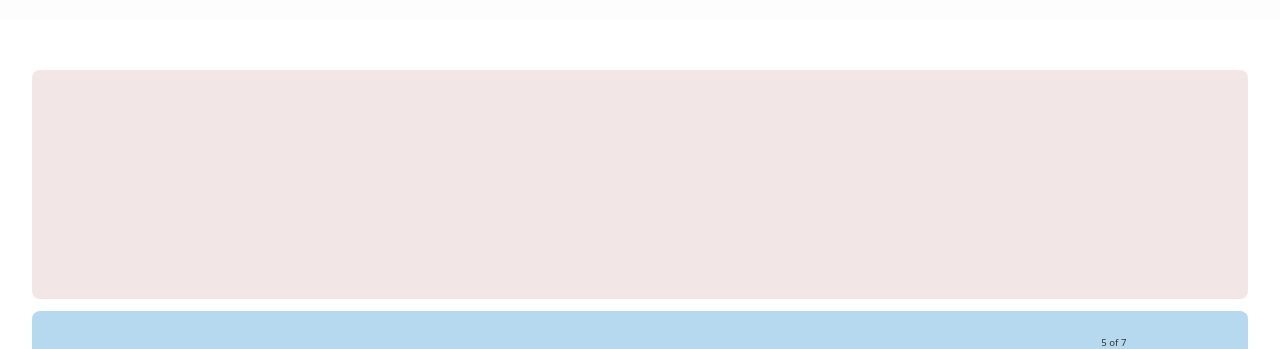
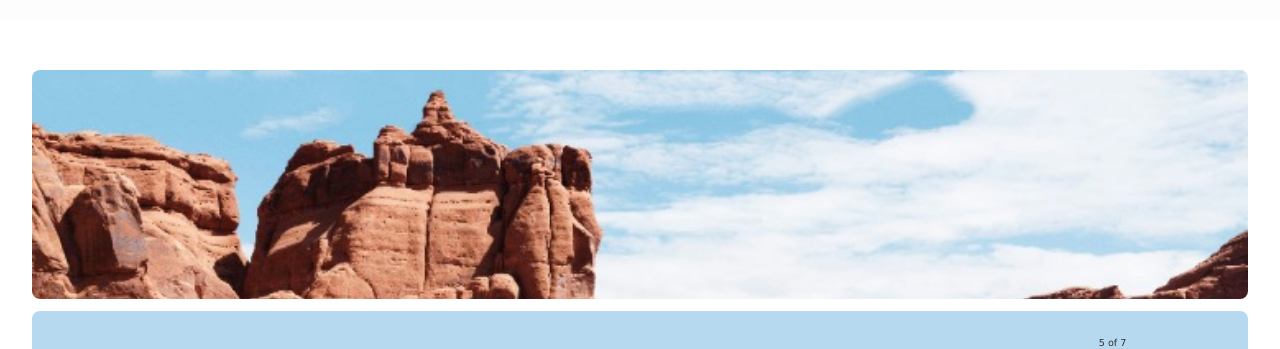
Before and after one commit to McTeaCup/TravelGenie, a React (Vite) app in the folder reactapp4.client/: page /food in a window 1280 px wide. Shown: the part 335-684 px from the top of the page. Built offline with nearby package versions, Linux system fonts and the light colour scheme.

Commit message:
added forms image

```diff
--- a/reactapp4.client/src/style.module.css
+++ b/reactapp4.client/src/style.module.css
@@ -10,6 +10,7 @@
     flex-direction: column;
     row-gap: 12px;
     margin-top: 50px;
+    font-family: Geneva, Tahoma, sans-serif;
 }
 
 .imgBox,
@@ -24,6 +25,9 @@
 
 .imgBox {
     background-color: #F3E6E6;
+    background-image: url('./assets/form-img-1.jpg');
+    background-size: cover;
+    background-repeat: no-repeat;
 }
 
 .textBox {
```
Also changed, not shown: reactapp4.client/src/assets/form-img-1.jpg (added).
